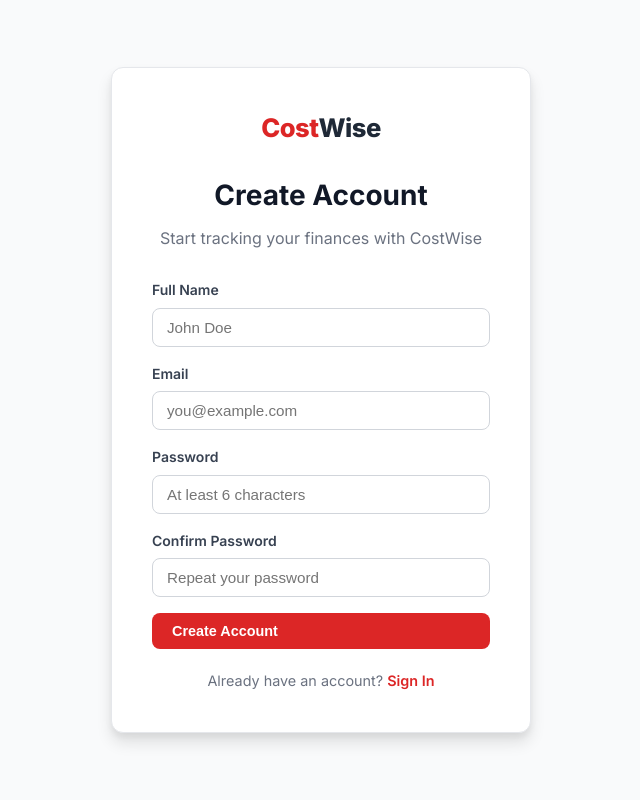
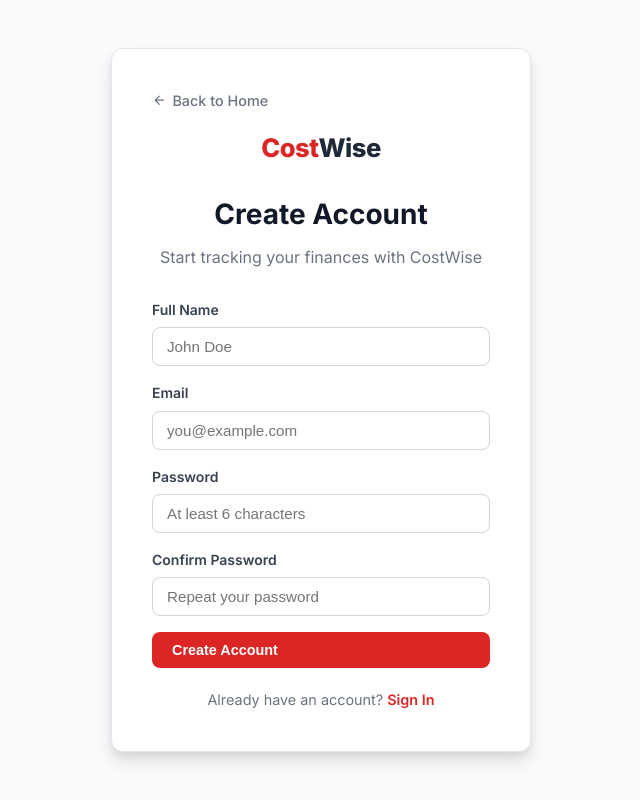
Before and after one commit to AldrianLoberiano/budget_control, a React (Create React App) app in the folder costwise/frontend/: page /register in a window 1280 px wide. Shown: the whole page, without its empty margins (319-959 px from the left). Built offline with nearby package versions, Linux system fonts and the light colour scheme; no server answers.

Commit message:
Update Register.js

```diff
--- a/costwise/frontend/src/pages/Register.js
+++ b/costwise/frontend/src/pages/Register.js
@@ -2,6 +2,7 @@
 import { Link, useNavigate } from 'react-router-dom';
 import { useAuth } from '../context/AuthContext';
 import { toast } from 'react-toastify';
+import { MdArrowBack } from 'react-icons/md';
 
 const Register = () => {
   const [name, setName] = useState('');
@@ -40,6 +41,9 @@
   return (
     <div className="auth-page">
       <div className="auth-card">
+        <Link to="/" className="back-to-home">
+          <MdArrowBack /> Back to Home
+        </Link>
         <Link to="/" className="home-logo" style={{ display: 'block', textAlign: 'center', marginBottom: 24, fontSize: '1.6rem', textDecoration: 'none' }}>
           Cost<span>Wise</span>
         </Link>
```
